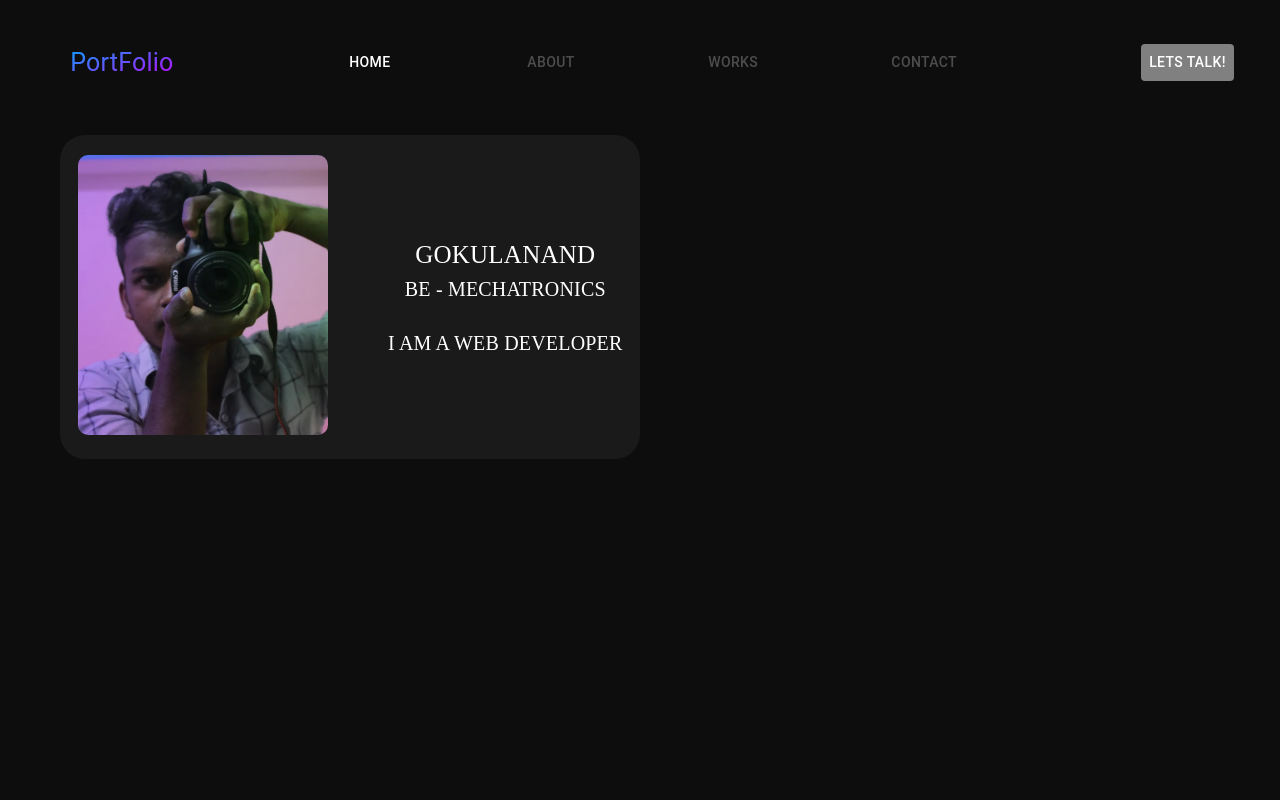
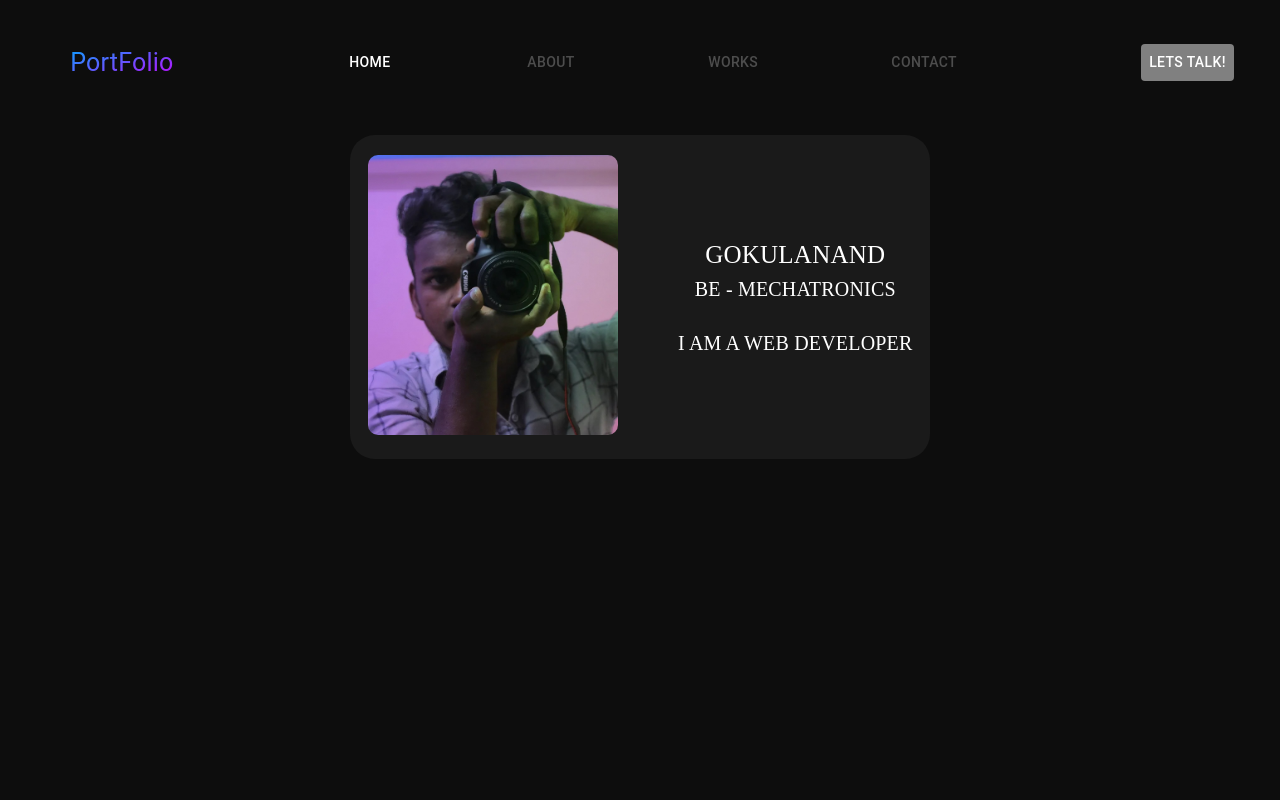
Before and after one commit to Gokul-pga/portfolio-nextjs, a Next.js app: page / in a window 1280 px wide. Shown: the top 800 px of the page. Built offline with nearby package versions, Linux system fonts and the light colour scheme.

Commit message:
responsive update

```diff
--- a/pages/home.js
+++ b/pages/home.js
@@ -8,7 +8,17 @@ function Homepage() {
   return (
     <>
       <Layout>
-        <Stack  margin="30px 60px 0 60px" height='100vh' >
+        <Stack
+          margin="30px 60px 0 60px"
+          height="100vh"
+          sx={{
+            alignItems: {
+              xl: "center",
+              lg: "center",
+              md: "center",
+            },
+          }}
+        >
           <Stack
             gap={3}
             sx={{
@@ -45,8 +55,7 @@ function Homepage() {
                   src={require("../public/gokul.jpg")}
                   height="280"
                   width="250"
-                  style={{borderRadius:"10px"
-                }}
+                  style={{ borderRadius: "10px" }}
                 />
               </Box>
             </div>
```
